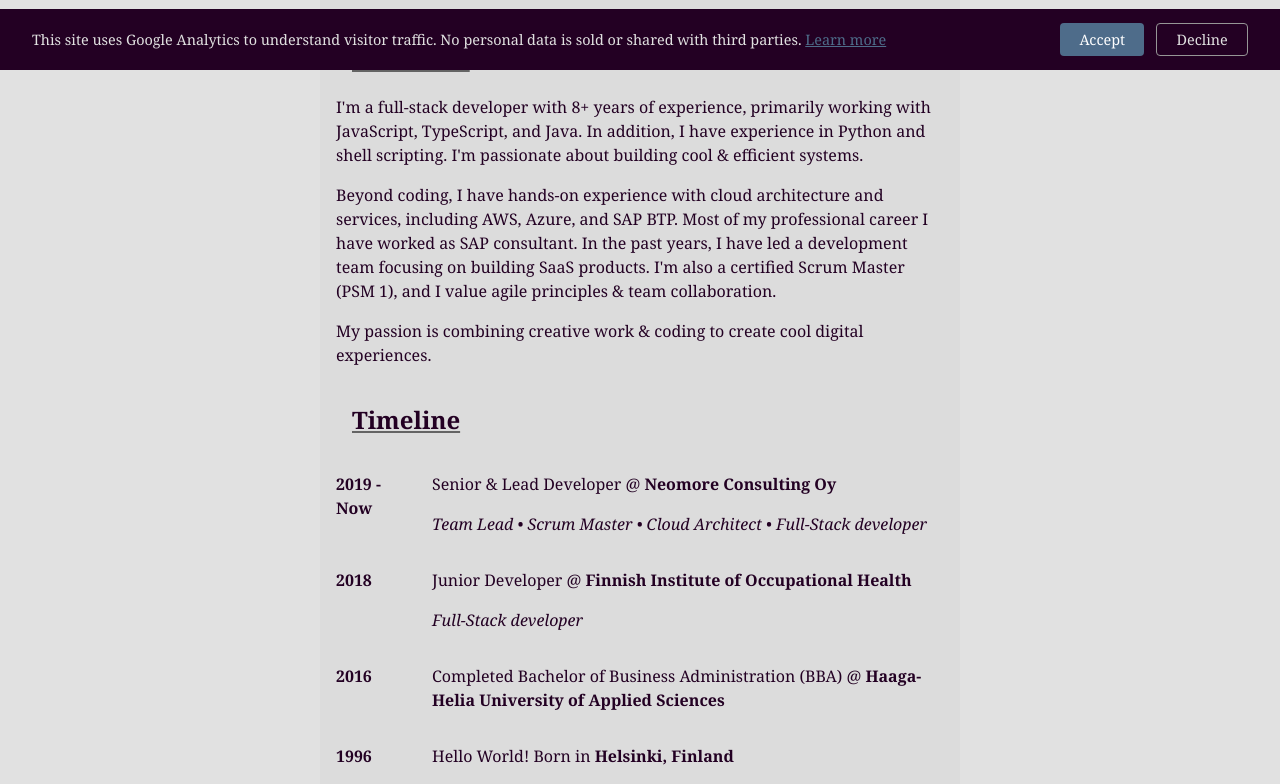
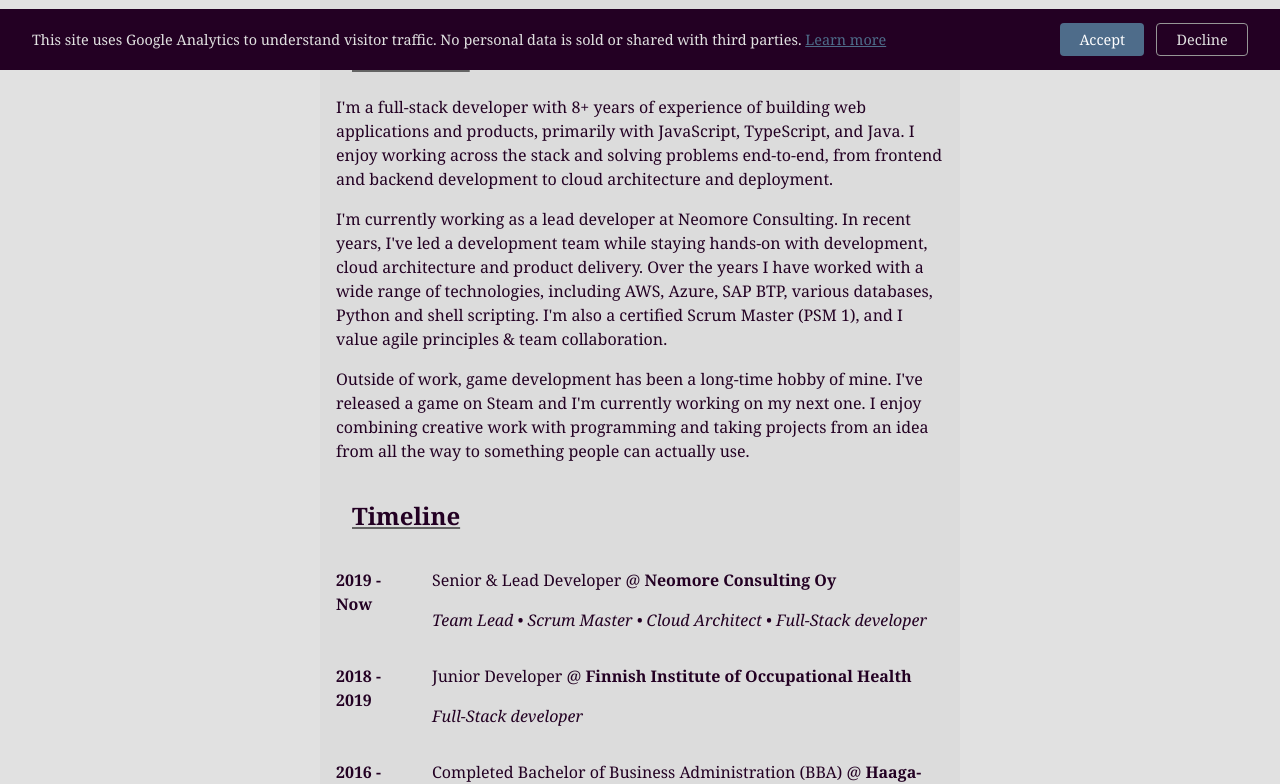
Before and after one commit to osmartti/osmartti.github.io, a Svelte app: page / in a window 1280 px wide. Shown: the part 730-1514 px from the top of the page. Built offline with nearby package versions, Linux system fonts and the light colour scheme.

Commit message:
add coming soon, some changes

```diff
--- a/src/components/HomeSection.svelte
+++ b/src/components/HomeSection.svelte
@@ -17,23 +17,28 @@
 			<h2 class="fade-in delay-1 padded-title">About me</h2>
 			<div class="fade-in-text delay-2">
 				<p>
-					I'm a full-stack developer with 8+ years of experience,
-					primarily working with JavaScript, TypeScript, and Java. In
-					addition, I have experience in Python and shell scripting.
-					I'm passionate about building cool & efficient systems.
+					I'm a full-stack developer with 8+ years of experience of
+					building web applications and products, primarily with
+					JavaScript, TypeScript, and Java. I enjoy working across the
+					stack and solving problems end-to-end, from frontend and
+					backend development to cloud architecture and deployment.
 				</p>
 				<p>
-					Beyond coding, I have hands-on experience with cloud
-					architecture and services, including AWS, Azure, and SAP
-					BTP. Most of my professional career I have worked as SAP
-					consultant. In the past years, I have led a development team
-					focusing on building SaaS products. I'm also a certified
-					Scrum Master (PSM 1), and I value agile principles & team
-					collaboration.
+					I'm currently working as a lead developer at Neomore
+					Consulting. In recent years, I've led a development team
+					while staying hands-on with development, cloud architecture
+					and product delivery. Over the years I have worked with a
+					wide range of technologies, including AWS, Azure, SAP BTP,
+					various databases, Python and shell scripting. I'm also a
+					certified Scrum Master (PSM 1), and I value agile principles
+					& team collaboration.
 				</p>
 				<p>
-					My passion is combining creative work & coding to create
-					cool digital experiences.
+					Outside of work, game development has been a long-time hobby
+					of mine. I've released a game on Steam and I'm currently
+					working on my next one. I enjoy combining creative work with
+					programming and taking projects from an idea from all the
+					way to something people can actually use.
 				</p>
 			</div>
 		</div>
@@ -45,9 +50,7 @@
 				<p><b>2019 - Now</b></p>
 				<div>
 					<p>
-						Senior & Lead Developer @ <b
-							>Neomore Consulting Oy</b
-						>
+						Senior & Lead Developer @ <b>Neomore Consulting Oy</b>
 					</p>
 					<p>
 						<i>
@@ -58,7 +61,7 @@
 				</div>
 			</div>
 			<div class="experience-container fade-in-text delay-2">
-				<p><b>2018</b></p>
+				<p><b>2018 - 2019</b></p>
 				<div>
 					<p>
 						Junior Developer @ <b
@@ -69,7 +72,7 @@
 				</div>
 			</div>
 			<div class="experience-container fade-in-text delay-2">
-				<p><b>2016</b></p>
+				<p><b>2016 - 2109</b></p>
 				<p>
 					Completed Bachelor of Business Administration (BBA) @ <b
 						>Haaga-Helia University of Applied Sciences</b
--- a/src/components/PersonalProjectsSection.svelte
+++ b/src/components/PersonalProjectsSection.svelte
@@ -7,16 +7,27 @@
 		<div>
 			<h2 class="padded-title">Personal projects</h2>
 			<Card
+				title="Coming soon..."
+				imageSrc="images/coming_soon.png"
+				imageAlt="coming_soon"
+				imageHref=""
+				imageAriaLabel=""
+				paragraph="A metroidvania game currently in development. More details coming soon."
+				additionalText=""
+				link=""
+				linkText=""
+			/>
+			<Card
 				title="Afloat"
 				imageSrc="images/afloat_capsule.png"
 				imageAlt="afloat_capsule"
-				imageHref=""
-				imageAriaLabel=""
+				imageHref="https://store.steampowered.com/app/4232810/Afloat/"
+				imageAriaLabel="View Afloat on Steam"
 				paragraph="Afloat is a game about a penguin determined to travel to warmer climates. Once our heroic penguin hops
                 onto his trusty ice float and sets off toward the sunrise, all kinds of obstacles arise. You'll jump across shifting ice, dodge dangerous enemies,
                 shop for useful items, and meet quirky new friends along the way."
-				additionalText="I created all the art, music, and most of the sound effects myself, as well as did all the coding.
-                Afloat is built using the Godot engine. This has been my passion project for several years, and I’ve poured my heart into every part of it."
+				additionalText="I created the game from scratch, including all the art, music, and sound effects. The game was built using the Godot engine.
+				This was a passion project of mine for several years. I learned a lot from it and I'm proud that I met met my own goal of releasing it on Steam."
 				link="https://store.steampowered.com/app/4232810/Afloat/"
 				linkText="Afloat Steam page"
 			/>
--- a/src/components/SEO.svelte
+++ b/src/components/SEO.svelte
@@ -54,7 +54,7 @@
 	{#if publishDate}
 		<meta property="article:published_time" content={publishDate} />
 	{/if}
-	{#each tags as tag}
+	{#each tags as tag(tag)}
 		<meta property="article:tag" content={tag} />
 	{/each}
 
@@ -66,8 +66,4 @@
 		<meta name="twitter:image" content={image} />
 	{/if}
 
-	<!-- JSON-LD structured data -->
-	{#if jsonLd}
-		{@html `<script type="application/ld+json">${jsonLd}<\/script>`}
-	{/if}
 </svelte:head>
--- a/src/components/WorkProjectsSection.svelte
+++ b/src/components/WorkProjectsSection.svelte
@@ -73,7 +73,7 @@
 					title="Assembly planner tool"
 					date="2019"
 					description="Worked as front-end developer. Created an application
-                        that was used for planning tasks in shipbuilding industry"
+                        that was used for planning tasks in shipbuilding industry."
 					tags="SAPUI5,SAP Firoi,SAP BTP"
 				/>
 				<ProjectCard
@@ -82,7 +82,7 @@
 					description="Worked as full-stack developer Developed an
                         application was used to create risk assesments for
                         small / medium sized companies in Finland by Finnish
-						Institute of Occupational Health"
+						Institute of Occupational Health."
 					tags="JS,Vue,NodeJs,Java,PSQL,Docker,DevOps,Scrum"
 				/>
 			</div>
```
Also changed, not shown: public/images/coming_soon.png (added).
